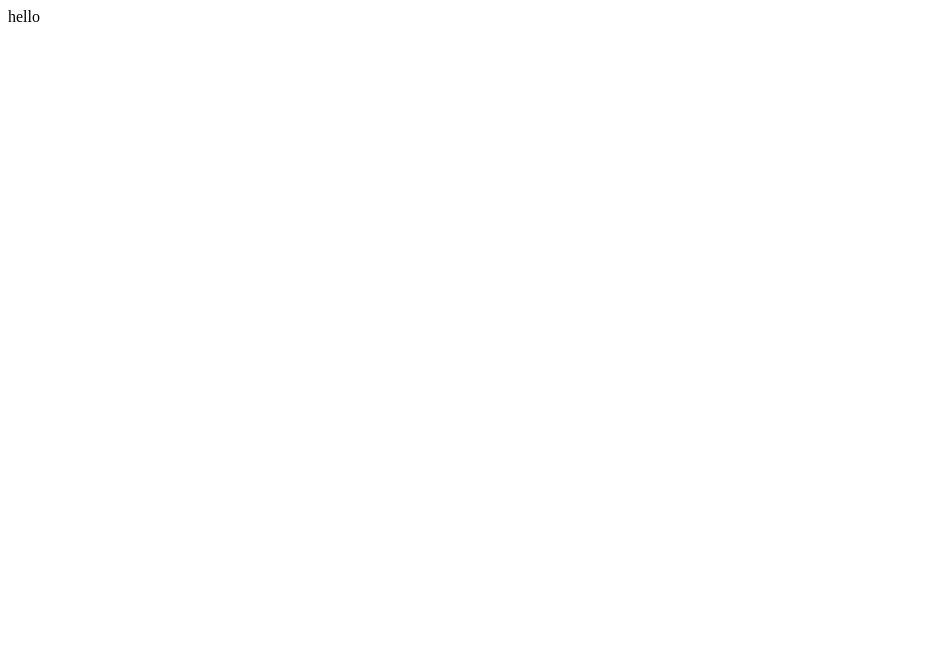
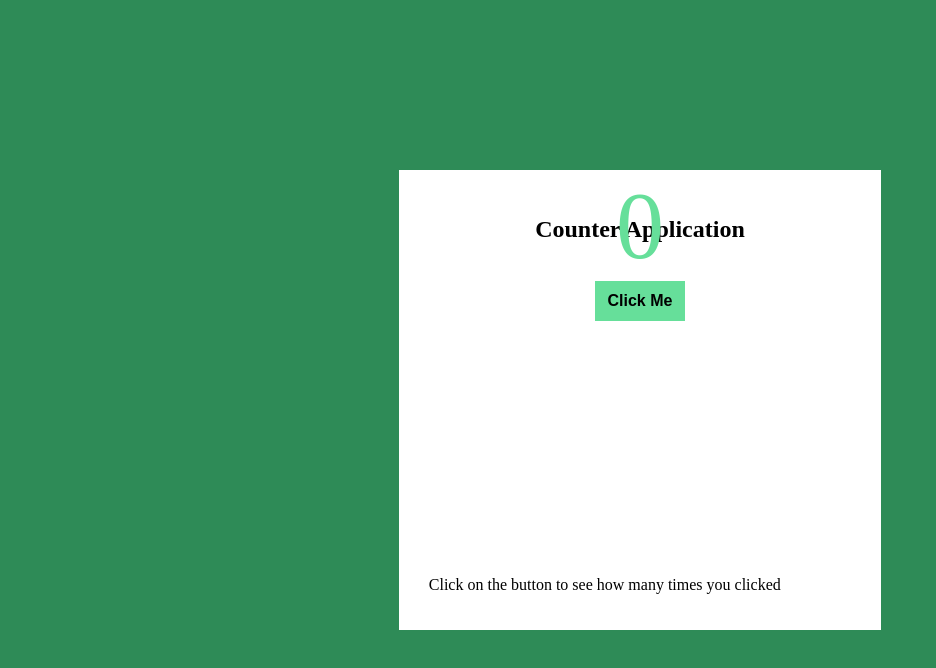
Before and after one commit to SnoogySocks/Counter, a plain HTML site: page src/index.html in a window 1280 px wide. Shown: the whole page, without its empty margins (0-936 px from the left). Drawn offline with Linux system fonts and the light colour scheme.

Commit message:
added some bugged css

```diff
--- a/src/index.html
+++ b/src/index.html
@@ -8,6 +8,17 @@
     <link rel="stylesheet" type="text/css" href="styles.css">
 </head>
 <body>
-    <div>hello</div>
+    <div class="container center-screen">
+        <h1>Counter Application</h1>
+
+        <div id="content" class="center-screen">
+            <span id="counter">0</span>
+            <br>
+            <button>Click Me</button>
+        </div>
+
+        <p>Click on the button to see how many times you clicked</p>
+    </div>
 </body>
+<script typ="text/javascript" src="index.js"></script>
 </html>
--- a/src/index.js
+++ b/src/index.js
@@ -0,0 +1,2 @@
+// The number of times the user clicked
+let numClicks = 0;
--- a/src/styles.css
+++ b/src/styles.css
@@ -0,0 +1,54 @@
+:root {
+    --lime-green: rgb(102, 223, 154);
+}
+
+body {
+	background-color: seagreen;
+	margin: 0px;
+}
+
+.container {
+    background-color: white;
+    text-align: center;
+    padding: 30px;
+    width: 33%;
+	height: 50%;
+}
+
+.center-screen {
+	position: absolute;
+	top: 0;
+	bottom: 0;
+	left: 0;
+	right: 0;
+	margin: auto;
+}
+
+.container h1 {
+    font-size: 3ch;
+    top: 20px;
+}
+
+#counter {
+    font-size: 6em;
+    color: var(--lime-green);
+}
+
+button {
+    font-size: medium;
+    font-weight: 600;
+    background-color: var(--lime-green);
+    border-color: transparent;
+    width: 90px;
+    height: 40px;
+    transition: background-color 0.2s;
+}
+
+button:active {
+    background-color: seagreen;
+}
+
+.container p {
+    position: absolute;
+    bottom: 20px;
+}
```
